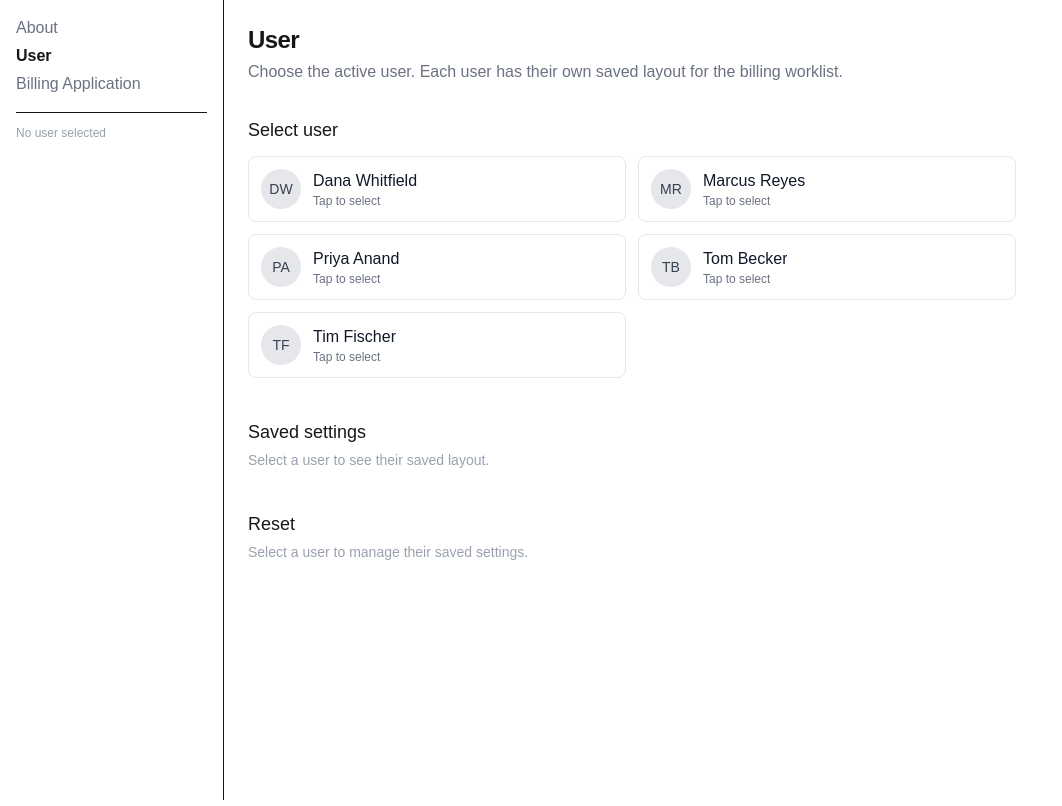
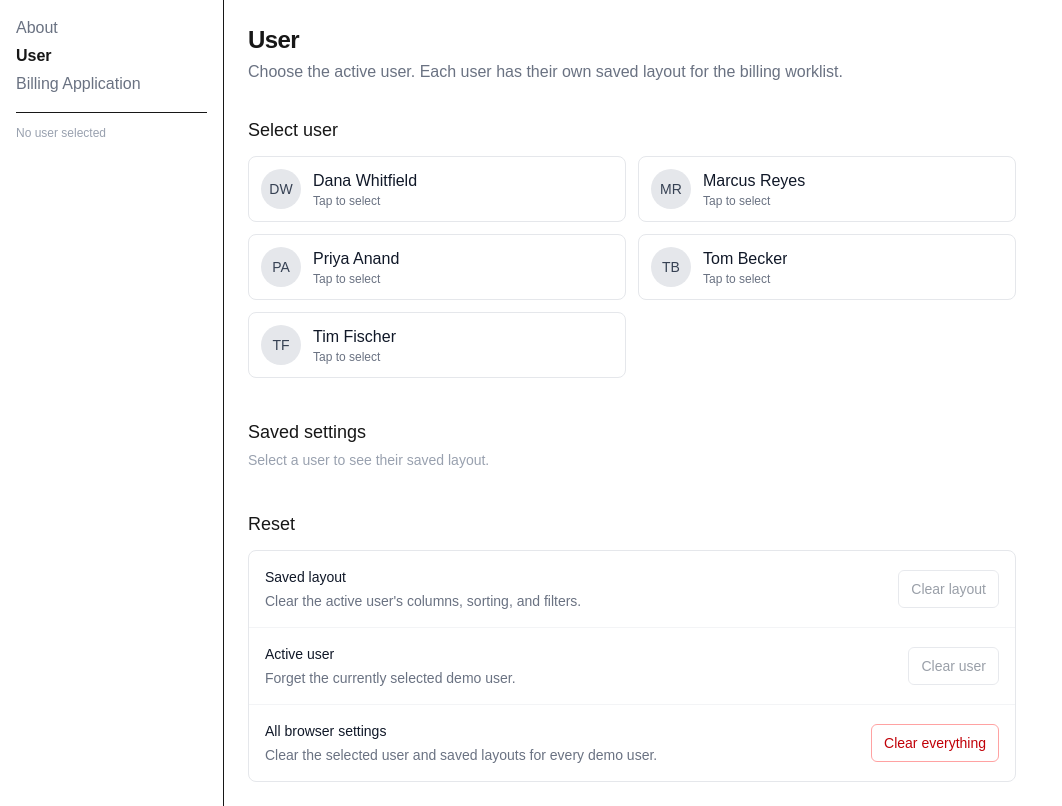
Before and after one commit to timfischer-aero/billing-demo, a Next.js app in the folder apps/frontend/: page /user in a window 1280 px wide. Shown: the whole page, without its empty margins (0-1062 px from the left). Built offline with nearby package versions, Linux system fonts and the light colour scheme.

Commit message:
updated users page for clearer demo functionality

```diff
--- a/apps/frontend/src/app/user/page.tsx
+++ b/apps/frontend/src/app/user/page.tsx
@@ -107,36 +107,73 @@ export default function UserPage() {
         )}
       </section>
 
-      {/* Clear saved settings */}
+      {/* Reset saved browser settings */}
       <section className="mt-10">
         <h2 className="text-lg font-medium">Reset</h2>
-        {selectedUser ? (
-          <>
-            <p className="mt-1 text-sm text-gray-500">
-              Clear the saved layout for {selectedUser.firstName}{" "}
-              {selectedUser.lastName}. Their view returns to the defaults next time
-              the worklist loads.
-            </p>
+
+        <div className="mt-3 divide-y divide-gray-100 rounded-lg border border-gray-200">
+          <div className="flex flex-col gap-3 p-4 sm:flex-row sm:items-center sm:justify-between">
+            <div>
+              <h3 className="text-sm font-medium text-gray-900">
+                Saved layout
+              </h3>
+              <p className="mt-1 text-sm text-gray-500">
+                Clear the active user&apos;s columns, sorting, and filters.
+              </p>
+            </div>
+
             <button
               type="button"
-              onClick={() => clearViewState()}
-              className="mt-3 rounded-md border border-red-300 px-4 py-2 text-sm font-medium text-red-700 hover:bg-red-50"
+              disabled={selectedUser === null}
+              onClick={clearViewState}
+              className="shrink-0 rounded-md border border-gray-300 px-3 py-2 text-sm font-medium text-gray-700 hover:bg-gray-50 disabled:cursor-not-allowed disabled:opacity-50"
             >
-              Clear saved settings
+              Clear layout
             </button>
+          </div>
+
+          <div className="flex flex-col gap-3 p-4 sm:flex-row sm:items-center sm:justify-between">
+            <div>
+              <h3 className="text-sm font-medium text-gray-900">
+                Active user
+              </h3>
+              <p className="mt-1 text-sm text-gray-500">
+                Forget the currently selected demo user.
+              </p>
+            </div>
+
             <button
               type="button"
+              disabled={selectedUser === null}
               onClick={() => setSelectedUserId(null)}
-              className="mt-3 rounded-md border border-red-300 px-4 py-2 text-sm font-medium text-red-700 hover:bg-red-50"
+              className="shrink-0 rounded-md border border-gray-300 px-3 py-2 text-sm font-medium text-gray-700 hover:bg-gray-50 disabled:cursor-not-allowed disabled:opacity-50"
             >
-              Clear saved user
+              Clear user
             </button>
-          </>
-        ) : (
-          <p className="mt-1 text-sm text-gray-400">
-            Select a user to manage their saved settings.
-          </p>
-        )}
+          </div>
+
+          <div className="flex flex-col gap-3 p-4 sm:flex-row sm:items-center sm:justify-between">
+            <div>
+              <h3 className="text-sm font-medium text-gray-900">
+                All browser settings
+              </h3>
+              <p className="mt-1 text-sm text-gray-500">
+                Clear the selected user and saved layouts for every demo user.
+              </p>
+            </div>
+
+            <button
+              type="button"
+              onClick={() => {
+                localStorage.clear();
+                window.location.reload();
+              }}
+              className="shrink-0 rounded-md border border-red-300 px-3 py-2 text-sm font-medium text-red-700 hover:bg-red-50"
+            >
+              Clear everything
+            </button>
+          </div>
+        </div>
       </section>
     </div>
   );
--- a/apps/frontend/src/data/users.ts
+++ b/apps/frontend/src/data/users.ts
@@ -25,9 +25,6 @@ export function getUserDisplayName(userID: string | null) : string {
   return whoChangedDisplay;
 }
 
-
-
-
 export const users: DemoUser[] = [
   { id: "u1", firstName: "Dana", lastName: "Whitfield" },
   { id: "u2", firstName: "Marcus", lastName: "Reyes" },
```
